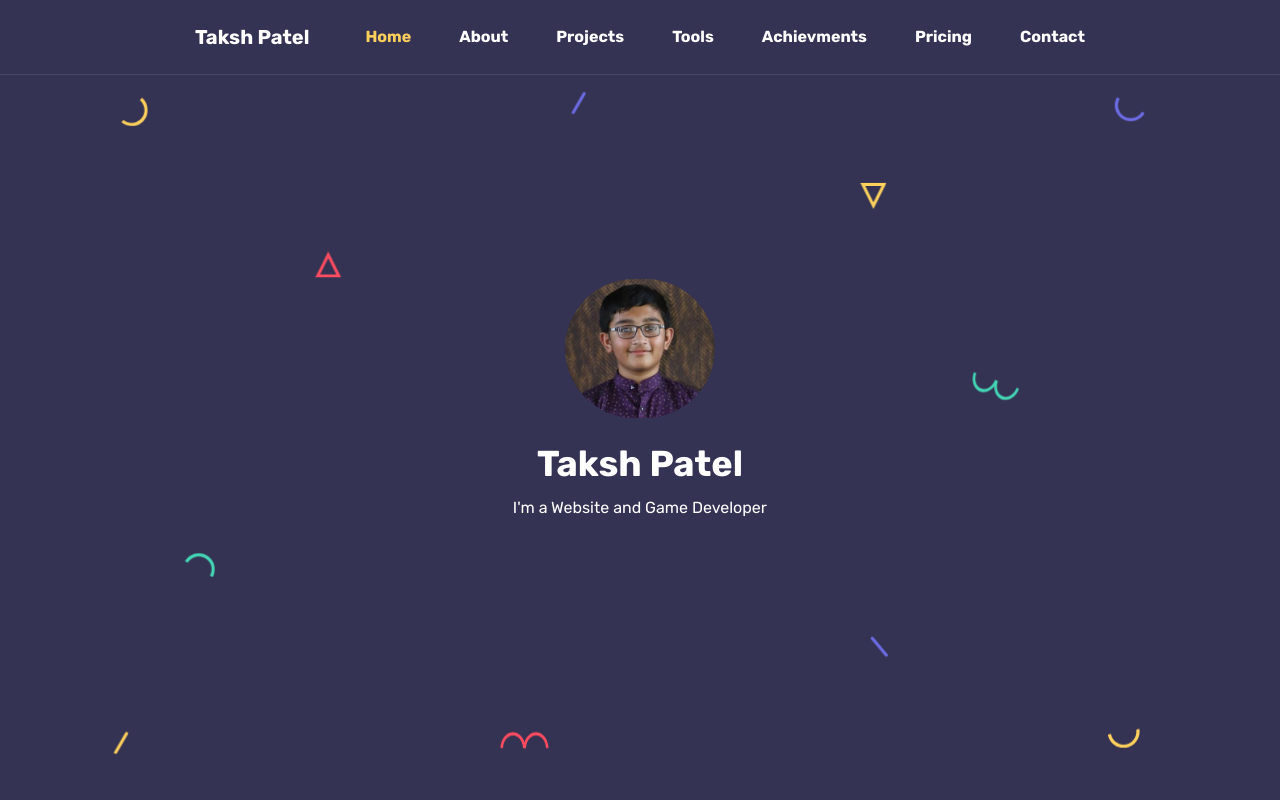
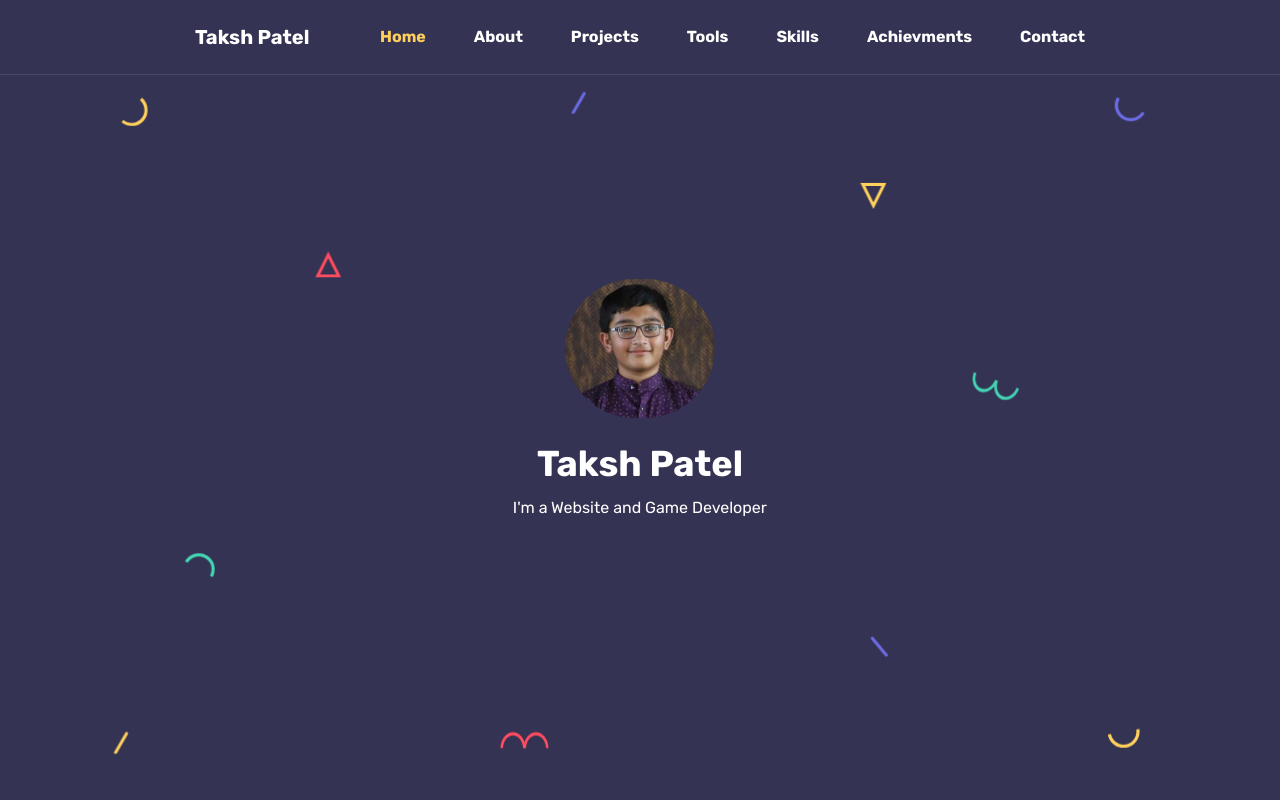
Before and after one commit to TakshPatel26/Personal-Portfolio, a plain HTML site: page index.html in a window 1280 px wide. Shown: the top 800 px of the page. Drawn offline with Linux system fonts and the light colour scheme; a script that the page names is missing.

Commit message:
index.html

```diff
--- a/index.html
+++ b/index.html
@@ -98,8 +98,8 @@
                     <li class="nav-item"><a href="index.html#about" class="nav-link">About</a></li>
                     <li class="nav-item"><a href="index.html#projects" class="nav-link">Projects</a></li>
                     <li class="nav-item"><a href="index.html#tools" class="nav-link">Tools</a></li>
-                    <li class="nav-item"><a href="index.html#services" class="nav-link">Achievments</a></li>
-                    <li class="nav-item"><a href="index.html#pricing" class="nav-link">Pricing</a></li>
+                    <li class="nav-item"><a href="index.html#services" class="nav-link">Skills</a></li>
+                    <li class="nav-item"><a href="index.html#pricing" class="nav-link">Achievments</a></li>
                     <li class="nav-item"><a href="index.html#contact" class="nav-link">Contact</a></li>
                 </ul>
             </div>
```
